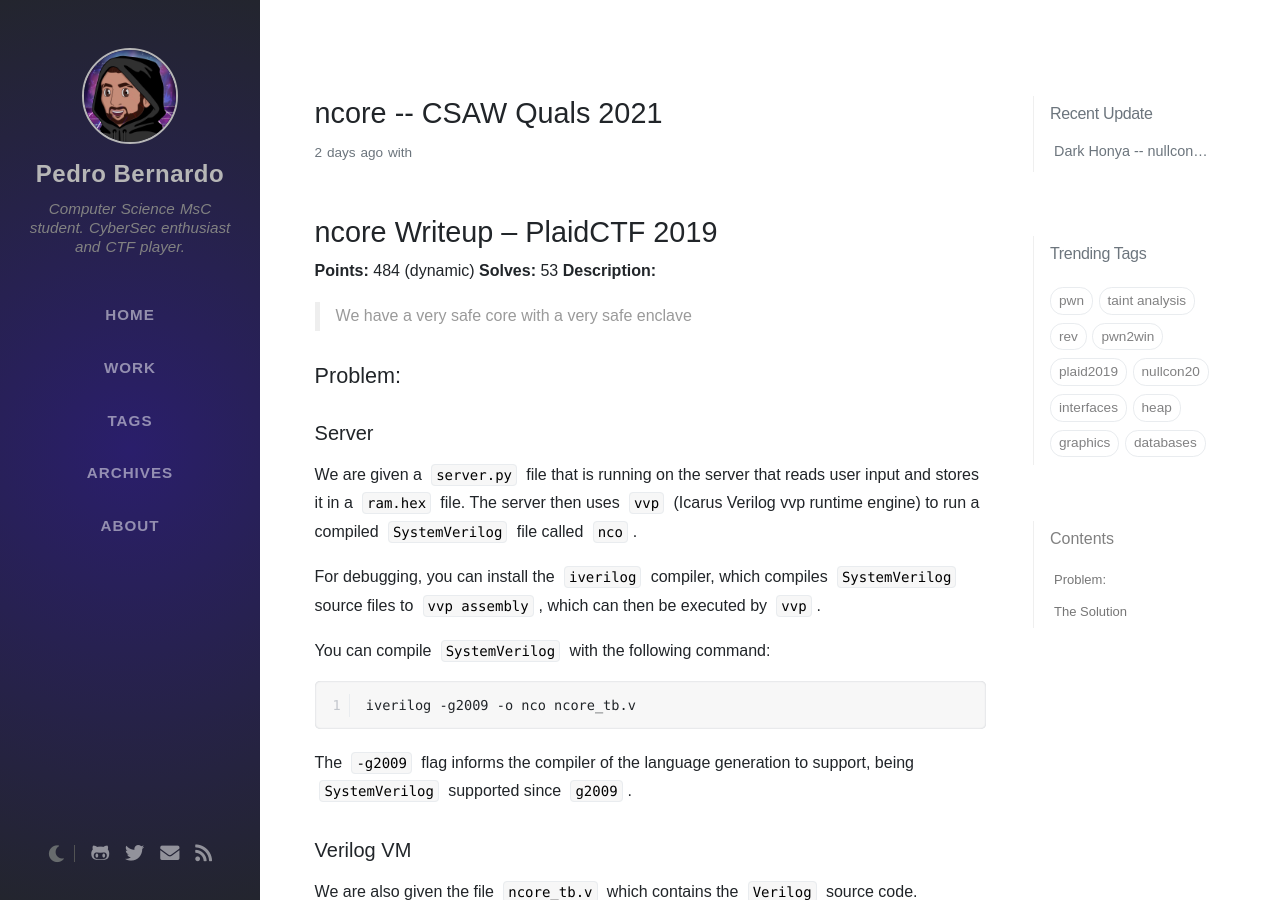
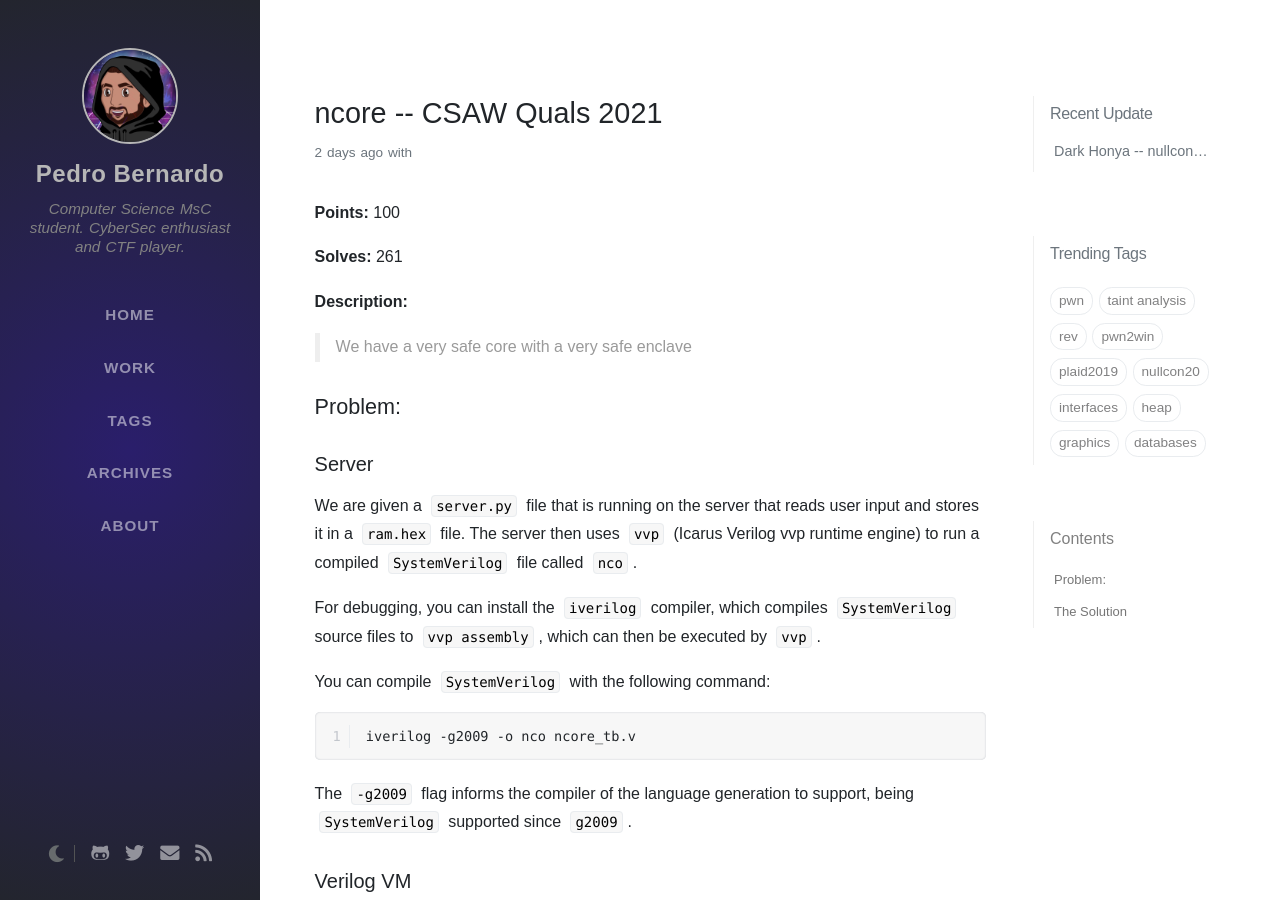
Before and after one commit to Pedro-Bernardo/pedro-bernardo.github.io, a Jekyll site: the page built from _posts/2021-09-13-csawquals21_ncore.md, in a window 1280 px wide and 900 px high. Built offline with Jekyll 4.4.1, drawn with Linux system fonts in a browser that asks for light colours; nearby versions of some CDN libraries; some web fonts are replaced; comment, search, counter and statistics services are not loaded.

Commit message:
fix ncore md

```diff
--- a/_posts/2021-09-13-csawquals21_ncore.md
+++ b/_posts/2021-09-13-csawquals21_ncore.md
@@ -5,10 +5,12 @@ date: 2021-09-13
 authors: ["pedro-bernardo"]
 ---
 
-# ncore Writeup -- PlaidCTF 2019
-**Points:** 484 (dynamic)
-**Solves:** 53
+**Points:** 100
+
+**Solves:** 261
+
 **Description:**
+
 > We have a very safe core with a very safe enclave
 
 ## Problem:
```
